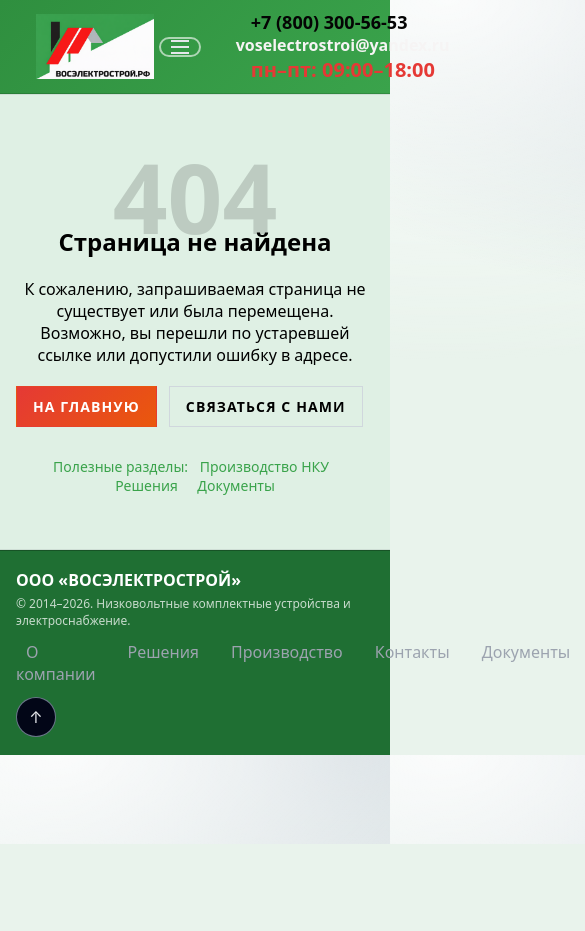
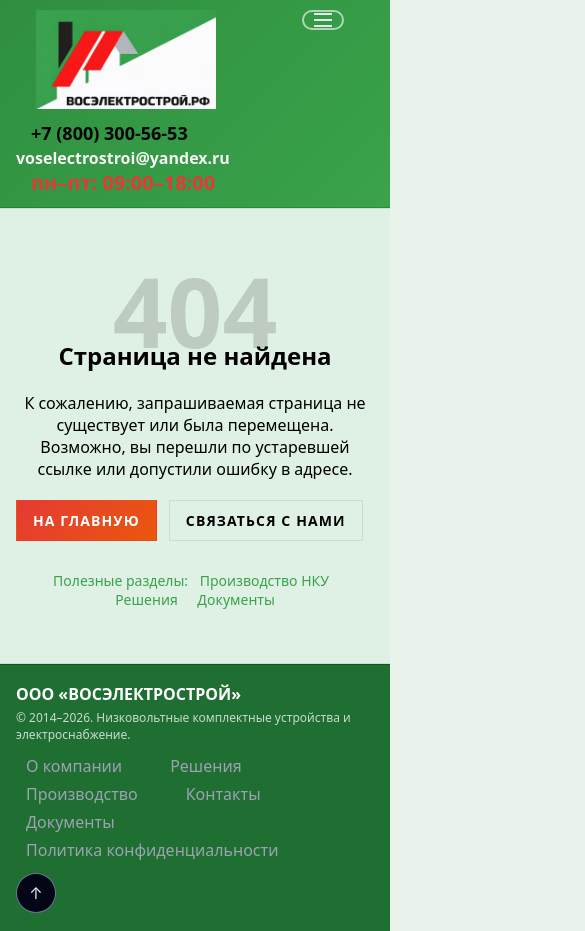
Before and after one commit to aaashteyjn/voselectrostroi, a plain HTML site: page 404.html in a window 390 px wide. Shown: the top 931 px of the page, 585 px wide, since content can reach past the window. Before the commit the page ends 844 px from the top, so only its background shows below. Drawn offline with Linux system fonts and the light colour scheme.

Commit message:
pre-final var

```diff
--- a/styles.css
+++ b/styles.css
@@ -26,6 +26,11 @@
 *{ box-sizing: border-box; }
 
 html{ scroll-behavior: smooth; }
+
+html, body {
+  max-width: 100%;
+  overflow-x: hidden;
+}
 
 body{
   margin:0;
@@ -1208,3 +1213,65 @@ dd{
     padding: 20px 16px;
   }
 }
+
+@media (max-width: 768px) {
+  .footer__row {
+    flex-direction: column;
+    align-items: flex-start;
+    gap: 12px;
+  }
+  .footer__nav {
+    flex-wrap: wrap;          /* разрешаем перенос строк */
+    row-gap: 6px;
+  }
+  .footer__nav li {
+    margin-right: 16px;       /* небольшие отступы между пунктами */
+  }
+  .footer__nav a {
+    white-space: normal;      /* вдруг где-то стоит nowrap */
+  }
+}
+
+/* АДАПТИВ ДЛЯ ХЕДЕРА */
+
+@media (max-width: 768px) {
+  .header__row {
+    flex-wrap: wrap;          /* позволяем элементам переноситься */
+    align-items: flex-start;
+    gap: 8px 16px;
+  }
+
+  /* Лого поменьше, чтобы не съедало полэкрана */
+  .logo {
+    max-width: 180px;
+    height: auto;
+  }
+
+  /* Навигация (бургер) справа от логотипа */
+  .nav {
+    margin-left: auto;
+  }
+
+  /* Контакты под логотипом и бургером, на всю ширину */
+  .header_contacts {
+    width: 100%;
+    margin-left: 0;
+    margin-top: 4px;
+    text-align: left;
+    font-size: 13px;
+    line-height: 1.4;
+  }
+
+  .header_tel,
+  .header_mail,
+  .header_hours {
+    display: block;
+  }
+}
+
+/* если очень маленькие экраны, ещё чуть уменьшим шрифт */
+@media (max-width: 480px) {
+  .header_contacts {
+    font-size: 12px;
+  }
+}
```
